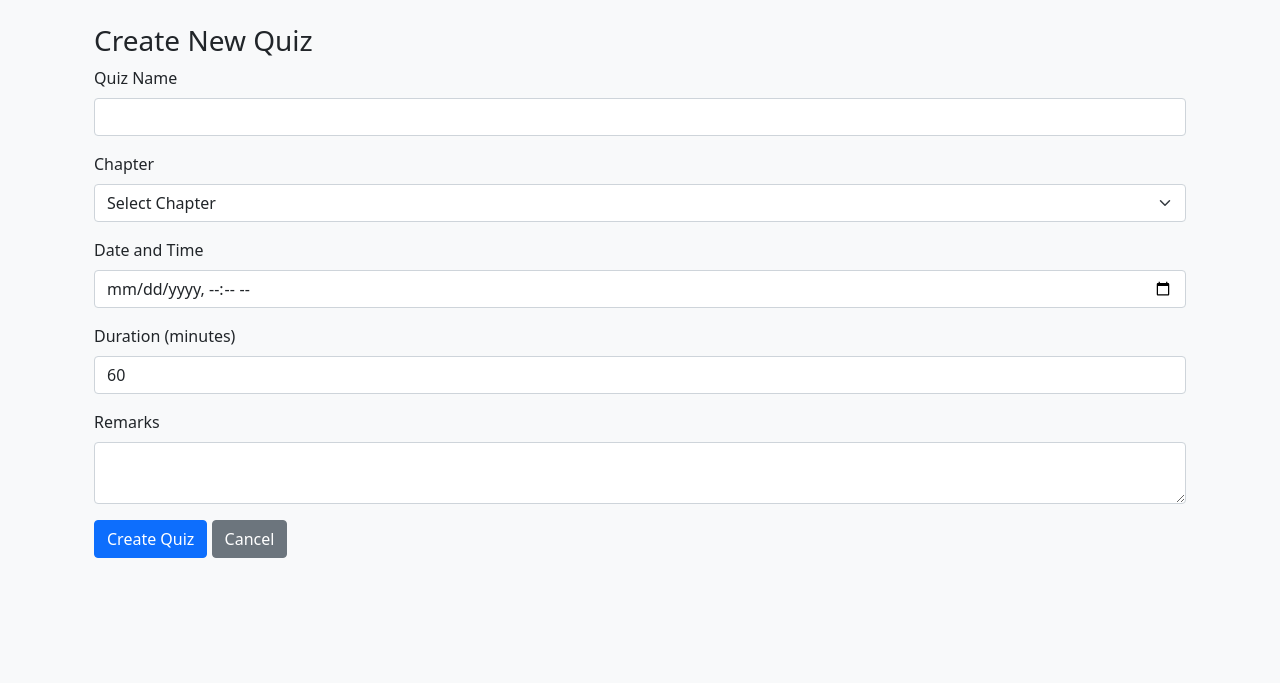
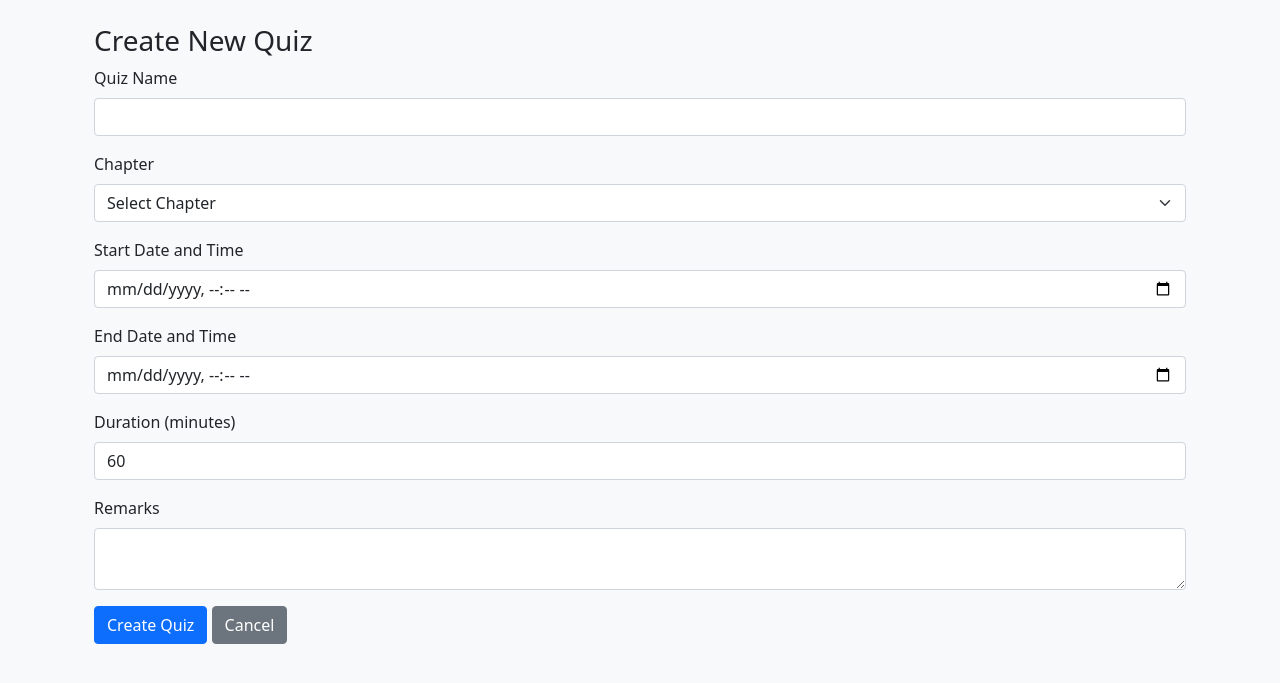
Before and after one commit to 23f3004007/quiz-master-v1, a Flask app: page /admin/quiz/create in a window 1280 px wide. Shown: the part 56-739 px from the top of the page. Run offline with Flask 3, Linux system fonts and the light colour scheme; a user stored in the database is signed in.

Commit message:
Implemented quiz scheduling with time duration

```diff
--- a/app.py
+++ b/app.py
@@ -4,7 +4,6 @@ from werkzeug.security import generate_password_hash, check_password_hash
 from datetime import datetime, timedelta, timezone, date
 from functools import wraps
 import json
-from datetime import datetime, timezone, timedelta
 IST = timezone(timedelta(hours=5, minutes=30))
 
 app = Flask(__name__)
@@ -62,6 +61,7 @@ class Quiz(db.Model):
     chapter_id = db.Column(db.Integer, db.ForeignKey('chapters.chapter_id'), nullable=False)
     date_of_quiz = db.Column(db.DateTime, nullable=False)
     time_duration = db.Column(db.Interval, nullable=False, default=timedelta(hours=1))
+    end_time = db.Column(db.DateTime, nullable=False)
     remarks = db.Column(db.Text)
     questions = db.relationship('Questions', backref='quiz', lazy=True)
     scores = db.relationship('Scores', backref='quiz', lazy=True)
@@ -69,6 +69,7 @@ class Quiz(db.Model):
 class Questions(db.Model):
     __tablename__ = 'questions'
     question_id = db.Column(db.Integer, primary_key=True)
+    chapter_id = db.Column(db.Integer, db.ForeignKey('chapters.chapter_id'), nullable=False)
     quiz_id = db.Column(db.Integer, db.ForeignKey('quiz.quiz_id'), nullable=False)
     question_statement = db.Column(db.Text, nullable=False)
     option_1 = db.Column(db.String(255), nullable=False)
@@ -157,41 +158,50 @@ def admin_dashboard():
                          quizzes=quizzes)
 
 #subject
+# SUBJECT ROUTES
 @app.route('/admin/subject/create', methods=['GET', 'POST'])
 @admin_required
 def create_subject():
     if request.method == 'POST':
         name = request.form['name']
         description = request.form['description']
-        new_subject = Subject(name=name, description=description)
+        new_subject = Subject(name=name, description=description)  # Changed to 'Subjects' (model fix)
         db.session.add(new_subject)
         db.session.commit()
         flash('Subject created successfully!', 'success')
-        return redirect(url_for('admin_dashboard'))
+
+        # Redirect to the subject page after creation
+        return redirect(url_for('subject_page', subject_id=new_subject.subject_id))
+
     return render_template('create_subject.html')
 
 @app.route('/admin/subject/edit/<int:subject_id>', methods=['GET', 'POST'])
 @admin_required
 def edit_subject(subject_id):
-    subject = Subject.query.get_or_404(subject_id)
+    subject = Subject.query.get_or_404(subject_id)  # Changed to 'Subjects' (model fix)
     if request.method == 'POST':
         subject.name = request.form['name']
         subject.description = request.form['description']
         db.session.commit()
         flash('Subject updated successfully!', 'success')
-        return redirect(url_for('admin_dashboard'))
+
+        # Redirect to the subject page after editing
+        return redirect(url_for('subject_page', subject_id=subject.subject_id))
+
     return render_template('edit_subject.html', subject=subject)
 
 @app.route('/admin/subject/delete/<int:subject_id>', methods=['POST'])
 @admin_required
 def delete_subject(subject_id):
-    subject = Subject.query.get_or_404(subject_id)
+    subject = Subject.query.get_or_404(subject_id)  # Changed to 'Subjects' (model fix)
     db.session.delete(subject)
     db.session.commit()
     flash('Subject deleted successfully!', 'success')
+
+    # Redirect to admin dashboard since subject no longer exists
     return redirect(url_for('admin_dashboard'))
 
-#chapter
+# CHAPTER ROUTES
 @app.route('/admin/chapter/create', methods=['GET', 'POST'])
 @admin_required
 def create_chapter():
@@ -199,12 +209,16 @@ def create_chapter():
         name = request.form['name']
         description = request.form['description']
         subject_id = request.form['subject_id']
+
         new_chapter = Chapters(name=name, description=description, subject_id=subject_id)
         db.session.add(new_chapter)
         db.session.commit()
         flash('Chapter created successfully!', 'success')
-        return redirect(url_for('admin_dashboard'))
-    subjects = Subject.query.all()
+
+        # Redirect to the subject page after chapter creation
+        return redirect(url_for('subject_page', subject_id=subject_id))
+
+    subjects = Subject.query.all()  # Changed to 'Subjects' (model fix)
     return render_template('create_chapter.html', subjects=subjects)
 
 @app.route('/admin/chapter/edit/<int:chapter_id>', methods=['GET', 'POST'])
@@ -217,18 +231,25 @@ def edit_chapter(chapter_id):
         chapter.subject_id = request.form['subject_id']
         db.session.commit()
         flash('Chapter updated successfully!', 'success')
-        return redirect(url_for('admin_dashboard'))
-    subjects = Subject.query.all()
+
+        # Redirect to the subject page after editing
+        return redirect(url_for('subject_page', subject_id=chapter.subject_id))
+
+    subjects = Subject.query.all()  # Changed to 'Subjects' (model fix)
     return render_template('edit_chapter.html', chapter=chapter, subjects=subjects)
 
 @app.route('/admin/chapter/delete/<int:chapter_id>', methods=['POST'])
 @admin_required
 def delete_chapter(chapter_id):
     chapter = Chapters.query.get_or_404(chapter_id)
+    subject_id = chapter.subject_id  # Save subject_id before deletion
     db.session.delete(chapter)
     db.session.commit()
     flash('Chapter deleted successfully!', 'success')
-    return redirect(url_for('admin_dashboard'))
+
+    # Redirect to the subject page after chapter deletion
+    return redirect(url_for('subject_page', subject_id=subject_id))
+
 
 #quiz
 @app.route('/admin/quiz/create', methods=['GET', 'POST'])
@@ -237,21 +258,41 @@ def create_quiz():
     if request.method == 'POST':
         quiz_name = request.form['quiz_name']
         chapter_id = request.form['chapter_id']
-        date_of_quiz = datetime.strptime(request.form['date_of_quiz'], '%Y-%m-%dT%H:%M')
-        time_duration = timedelta(minutes=int(request.form['duration']))
+        date_of_quiz = request.form['date_of_quiz']
+        end_time_input = request.form['end_time']
+        duration = int(request.form['duration'])
+        remarks = request.form['remarks']
+
+        start_time = datetime.strptime(date_of_quiz, "%Y-%m-%dT%H:%M")
+        end_time = datetime.strptime(end_time_input, "%Y-%m-%dT%H:%M")
+
+        if end_time <= start_time:
+            flash("End time must be after the start time.", "danger")
+            return redirect(url_for('create_quiz'))
+
+        min_allowed_end_time = start_time + timedelta(minutes=duration + 10)
+        if end_time < min_allowed_end_time:
+            flash("End time must be at least 10 minutes more than the quiz duration.", "danger")
+            return redirect(url_for('create_quiz'))
+
         new_quiz = Quiz(
             name=quiz_name,
             chapter_id=chapter_id,
-            date_of_quiz=date_of_quiz,
-            time_duration=time_duration,
-            remarks=request.form['remarks']
+            date_of_quiz=start_time,
+            time_duration=timedelta(minutes=duration),
+            end_time=end_time,
+            remarks=remarks
         )
         db.session.add(new_quiz)
         db.session.commit()
-        flash('Quiz created successfully!', 'success')
-        return redirect(url_for('admin_dashboard'))
+
+        flash('Quiz created! Now add at least one question.', 'success')
+
+        return redirect(url_for('create_question', quiz_id=new_quiz.quiz_id))
+
     chapters = Chapters.query.all()
     return render_template('create_quiz.html', chapters=chapters)
+
 
 @app.route('/admin/quiz/edit/<int:quiz_id>', methods=['GET', 'POST'])
 @admin_required
@@ -282,21 +323,34 @@ def delete_quiz(quiz_id):
 @admin_required
 def create_question(quiz_id):
     quiz = Quiz.query.get_or_404(quiz_id)
+
     if request.method == 'POST':
+        question_text = request.form['question']
+        option1 = request.form['option1']
+        option2 = request.form['option2']
+        option3 = request.form['option3']
+        option4 = request.form['option4']
+        correct_option = request.form['correct_option']
+
         new_question = Questions(
+            question_statement=question_text,
+            option_1=option1,
+            option_2=option2,
+            option_3=option3,
+            option_4=option4,
+            correct_option=correct_option,
             quiz_id=quiz_id,
-            question_statement=request.form['question'],
-            option_1=request.form['option1'],
-            option_2=request.form['option2'],
-            option_3=request.form['option3'],
-            option_4=request.form['option4'],
-            correct_option=int(request.form['correct_option'])
+            chapter_id=quiz.chapter_id
         )
         db.session.add(new_question)
         db.session.commit()
+
         flash('Question added successfully!', 'success')
-        return redirect(url_for('edit_quiz', quiz_id=quiz_id))
+
+        return redirect(url_for('create_question', quiz_id=quiz_id))  # Stay on page to add more
+
     return render_template('create_question.html', quiz=quiz)
+
 
 @app.route('/admin/question/edit/<int:question_id>', methods=['GET', 'POST'])
 @admin_required
@@ -499,8 +553,9 @@ def attempt_quiz(quiz_id):
         start_time = datetime.strptime(start_time_str, "%Y-%m-%d %H:%M:%S")
         start_time = start_time.replace(tzinfo=IST)
 
-        end_time = datetime.now(IST)
+        end_time = datetime.now().astimezone(IST)
         time_taken = end_time - start_time
+        time_taken = time_taken - timedelta(hours=5, minutes=30)
 
         score = 0
         user_answers = {}
@@ -531,7 +586,6 @@ def attempt_quiz(quiz_id):
         return redirect(url_for('quiz_review', score_id=new_score.score_id))
 
     return render_template('attempt_quiz.html', quiz=quiz, questions=questions)
-
 
 
 @app.route('/user/available-quizzes')
--- a/templates/create_chapter.html
+++ b/templates/create_chapter.html
@@ -1,4 +1,3 @@
-<!-- templates/create_chapter.html -->
 {% extends "base.html" %}
 
 {% block content %}
--- a/templates/create_question.html
+++ b/templates/create_question.html
@@ -1,9 +1,8 @@
-<!-- templates/create_question.html -->
 {% extends "base.html" %}
 
 {% block content %}
 <div class="container mt-4">
-    <h3>Add Question to {{ quiz.chapter.name }}</h3>
+    <h3>Add Question to {{ quiz.name }}</h3>
     <form method="POST">
         <div class="mb-3">
             <label class="form-label">Question</label>
@@ -30,7 +29,7 @@
             <input type="number" class="form-control" name="correct_option" min="1" max="4" required>
         </div>
         <button type="submit" class="btn btn-primary">Add Question</button>
-        <a href="{{ url_for('edit_quiz', quiz_id=quiz.quiz_id) }}" class="btn btn-secondary">Cancel</a>
+        <a href="{{ url_for('subject_page', subject_id=quiz.chapter.subject_id) }}" class="btn btn-success">Finish</a>
     </form>
 </div>
 {% endblock %}
--- a/templates/create_quiz.html
+++ b/templates/create_quiz.html
@@ -1,10 +1,9 @@
-<!-- templates/create_quiz.html -->
 {% extends "base.html" %}
 
 {% block content %}
 <div class="container mt-4">
     <h3>Create New Quiz</h3>
-    <form method="POST">
+    <form method="POST" id="quizForm">
         <div class="mb-3">
             <label class="form-label">Quiz Name</label>
             <input type="text" class="form-control" name="quiz_name" required>
@@ -19,12 +18,16 @@
             </select>
         </div>
         <div class="mb-3">
-            <label class="form-label">Date and Time</label>
-            <input type="datetime-local" class="form-control" name="date_of_quiz" required>
+            <label class="form-label">Start Date and Time</label>
+            <input type="datetime-local" class="form-control" name="date_of_quiz" id="date_of_quiz" required>
+        </div>
+        <div class="mb-3">
+            <label class="form-label">End Date and Time</label>
+            <input type="datetime-local" class="form-control" name="end_time" id="end_time" required>
         </div>
         <div class="mb-3">
             <label class="form-label">Duration (minutes)</label>
-            <input type="number" class="form-control" name="duration" min="1" value="60" required>
+            <input type="number" class="form-control" name="duration" id="duration" min="1" value="60" required>
         </div>
         <div class="mb-3">
             <label class="form-label">Remarks</label>
@@ -34,4 +37,31 @@
         <a href="{{ url_for('admin_dashboard') }}" class="btn btn-secondary">Cancel</a>
     </form>
 </div>
+
+<script>
+    document.getElementById("quizForm").addEventListener("submit", function(event) {
+        let quizStartTime = new Date(document.getElementById("date_of_quiz").value);
+        let quizEndTime = new Date(document.getElementById("end_time").value);
+        let now = new Date();
+        let duration = parseInt(document.getElementById("duration").value);
+
+        if (quizStartTime <= now) {
+            alert("Quiz must be scheduled for a future time.");
+            event.preventDefault();
+            return;
+        }
+
+        if (quizEndTime <= quizStartTime) {
+            alert("End time must be after the start time.");
+            event.preventDefault();
+            return;
+        }
+
+        let minAllowedEndTime = new Date(quizStartTime.getTime() + (duration + 10) * 60000);
+        if (quizEndTime < minAllowedEndTime) {
+            alert("End time must be at least 10 minutes more than the quiz duration.");
+            event.preventDefault();
+        }
+    });
+</script>
 {% endblock %}
--- a/templates/create_subject.html
+++ b/templates/create_subject.html
@@ -1,4 +1,3 @@
-<!-- templates/create_subject.html -->
 {% extends "base.html" %}
 
 {% block content %}
--- a/templates/edit_chapter.html
+++ b/templates/edit_chapter.html
@@ -1,4 +1,3 @@
-<!-- templates/edit_chapter.html -->
 {% extends "base.html" %}
 
 {% block content %}
--- a/templates/edit_question.html
+++ b/templates/edit_question.html
@@ -1,4 +1,3 @@
-<!-- templates/edit_question.html -->
 {% extends "base.html" %}
 
 {% block content %}
--- a/templates/edit_quiz.html
+++ b/templates/edit_quiz.html
@@ -1,4 +1,3 @@
-<!-- templates/edit_quiz.html -->
 {% extends "base.html" %}
 
 {% block content %}
--- a/templates/edit_subject.html
+++ b/templates/edit_subject.html
@@ -1,4 +1,3 @@
-<!-- templates/edit_subject.html -->
 {% extends "base.html" %}
 
 {% block content %}
--- a/templates/quiz_page.html
+++ b/templates/quiz_page.html
@@ -11,14 +11,12 @@
 
 
     {% if user.is_admin %}
-        <!-- Admin Options -->
         <a href="{{ url_for('edit_quiz', quiz_id=quiz.quiz_id) }}" class="btn btn-warning">Edit Quiz</a>
         <form method="POST" action="{{ url_for('delete_quiz', quiz_id=quiz.quiz_id) }}" style="display:inline;">
             <button type="submit" class="btn btn-danger">Delete Quiz</button>
         </form>
         <a href="{{ url_for('admin_dashboard') }}" class="btn btn-secondary">Back to Dashboard</a>
     {% else %}
-        <!-- User Options -->
         <h4>Instructions:</h4>
         <ul>
             <li>Ensure a stable internet connection.</li>
--- a/templates/user_dashboard.html
+++ b/templates/user_dashboard.html
@@ -7,7 +7,7 @@
     <div class="row">
         <div class="col-md-3">
             <div class="list-group">
-                <a href="{{ url_for('user_profile') }}" class="list-group-item list-group-item-action">Profile</a>
+                <a href="{{ url_for('user_profile', user_id=user.user_id) }}" class="list-group-item list-group-item-action">Profile</a>
                 <a href="{{ url_for('user_quizzes') }}" class="list-group-item list-group-item-action">Quiz History</a>
                 <a href="{{ url_for('available_quizzes') }}" class="list-group-item list-group-item-action">Available Quizzes</a>
             </div>
--- a/templates/user_profile.html
+++ b/templates/user_profile.html
@@ -17,14 +17,12 @@
     </div>
 
     {% if current_user.is_admin %}
-        <!-- Admin options -->
         <a href="{{ url_for('edit_user', user_id=profile_user.user_id) }}" class="btn btn-warning mt-3">Edit User</a>
         <form method="POST" action="{{ url_for('delete_user', user_id=profile_user.user_id) }}" style="display:inline;">
             <button type="submit" class="btn btn-danger mt-3">Delete User</button>
         </form>
         <a href="{{ url_for('admin_dashboard') }}" class="btn btn-secondary mt-3">Back to Admin Dashboard</a>
     {% else %}
-        <!-- User option -->
         <a href="{{ url_for('user_dashboard') }}" class="btn btn-secondary mt-3">Back to Dashboard</a>
     {% endif %}
 </div>
--- a/templates/user_search_results.html
+++ b/templates/user_search_results.html
@@ -5,7 +5,6 @@
     <h2>Search Results for "{{ query }}"</h2>
 
     {% if subjects or quizzes_under_subjects or other_quizzes %}
-        <!-- Subject Results -->
         <h4>Subjects</h4>
         <ul class="list-group mb-4">
             {% for subject in subjects %}
@@ -13,7 +12,6 @@
                     <strong>{{ subject.name }}</strong>
                     <p>{{ subject.description }}</p>
                     <a href="{{ url_for('subject_page', subject_id=subject.subject_id) }}" class="btn btn-info btn-sm">Go to Subject</a>
-                    <!-- List quizzes under this subject -->
                     <h6>Quizzes under {{ subject.name }}</h6>
                     <ul class="list-group">
                         {% for quiz in quizzes_under_subjects %}
@@ -33,10 +31,8 @@
                 </li>
             {% endfor %}
         </ul>
-
-        <!-- Other Quizzes -->
         {% if other_quizzes %}
-        <h4>Other Quizzes</h4>
+        <h4>Quizzes</h4>
         <ul class="list-group">
             {% for quiz in other_quizzes %}
                 <li class="list-group-item d-flex justify-content-between align-items-center">
```
Also changed, not shown: templates/attempt_quiz.html (+10 -2 lines), templates/quiz_review.html (+1 -6 lines), templates/subject_page.html (+0 -7 lines), instance/quiz_master_database.sqlite3, templates/login.html (line endings or trailing spaces), templates/user_quizzes.html (line endings or trailing spaces).
